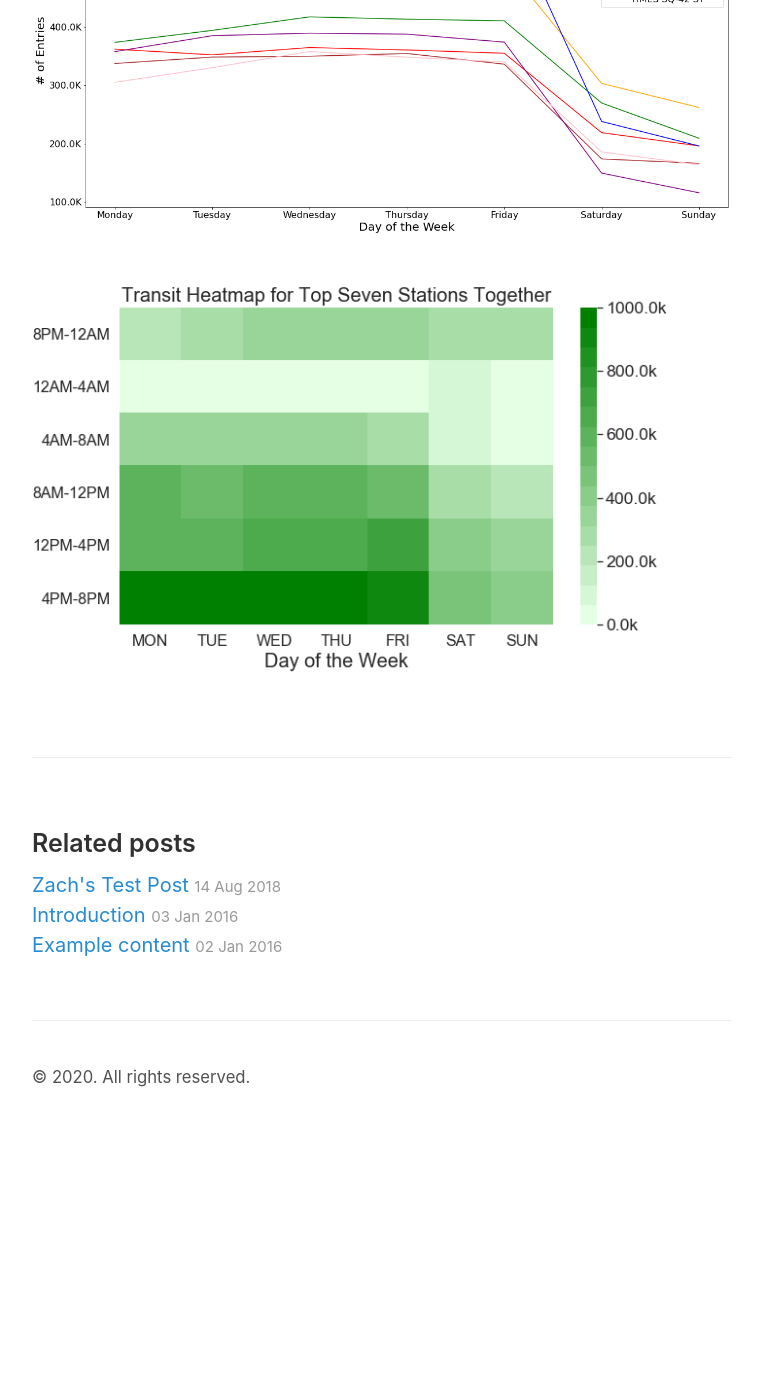
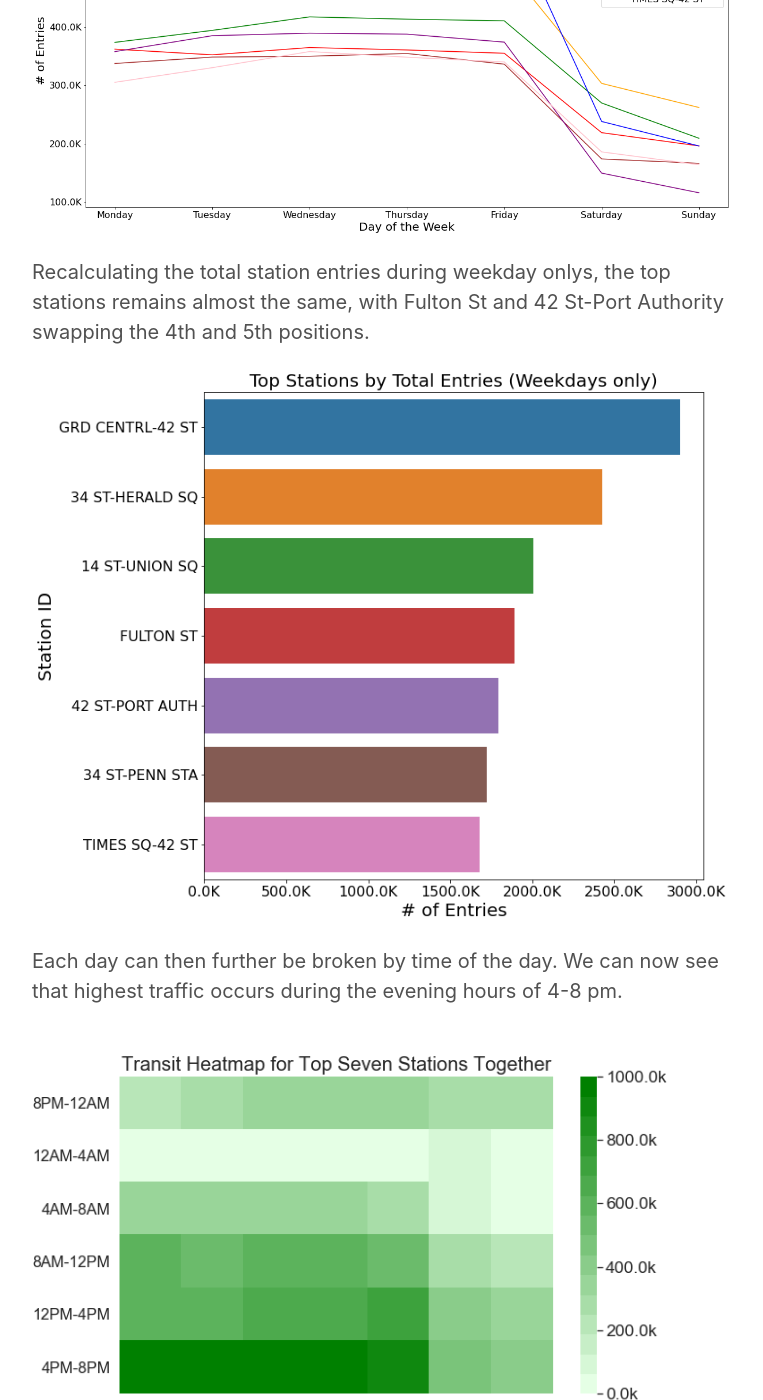
Before and after one commit to enndy6285/enndy6285.github.io, a Jekyll site: the page built from _posts/2020-04-03-eda-mta.md, in a window 1280 px wide and 1400 px high, scrolled down 2692 px. Shown: the whole window, without its empty margins (258-1021 px from the left). Built offline with Jekyll 4.4.1, drawn with Linux system fonts in a browser that asks for light colours; before the commit the page ends 3823 px from its top, so only the background shows below that; some of the changed text lies outside the part shown.

Commit message:
updated blog 1

```diff
--- a/_posts/2020-04-03-whats-jekyll.md
+++ b/_posts/2020-04-03-eda-mta.md
@@ -35,4 +35,12 @@ Next we wanted to see how this varied over time. Breaking the data down by day o
 
 ![Station Entries by Day of the Week]({{ site.url }}/images/station_DOF.png)
 
+Recalculating the total station entries during weekday onlys, the top stations remains almost the same, with Fulton St and 42 St-Port Authority swapping the 4th and 5th positions.
+
+![Total Station Entries on Weekdays]({{ site.url }}/images/station_total_weekdays.png)
+
+Each day can then further be broken by time of the day. We can now see that highest traffic occurs during the evening hours of 4-8 pm.
+
 ![Top 7 Stations Heatmap]({{ site.url }}/images/station_top7_heatmap.png)
+
+### Conclusions and Future Work
```
Also changed, not shown: images/station_total_weekdays.png (added).
